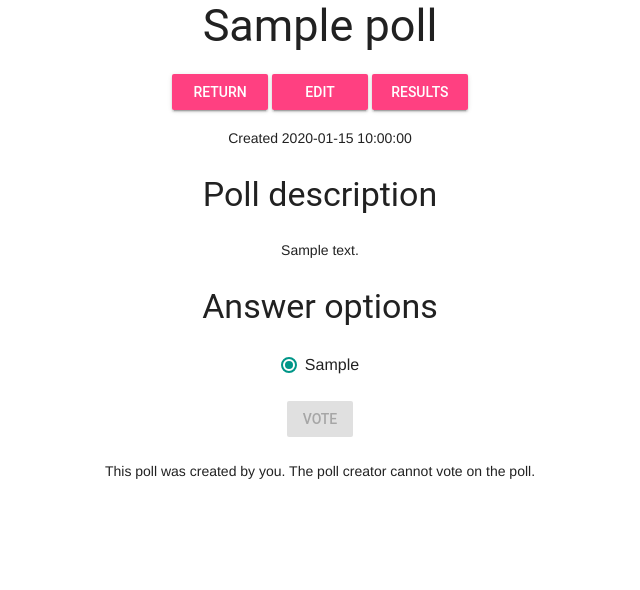
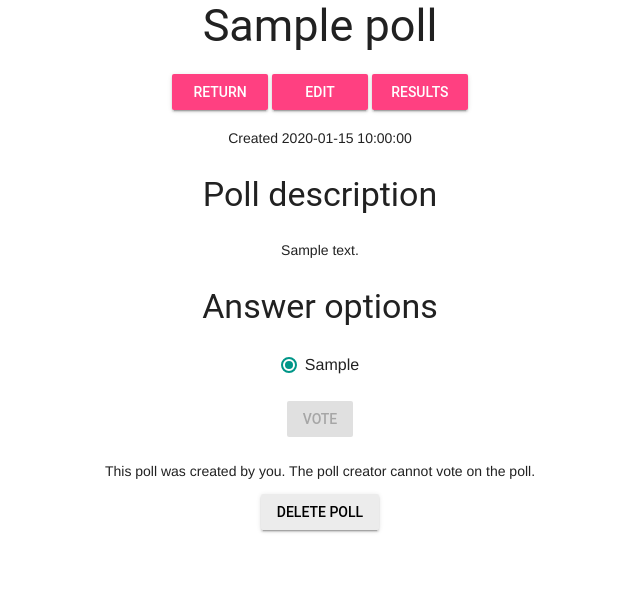
Before and after one commit to sallamarieini/PollingApp, a Flask app: page /polls/1 in a window 1280 px wide. Shown: the part 116-706 px from the top of the page, without its empty margins (320-960 px from the left). Run offline with Flask 2, Linux system fonts and the light colour scheme; a user stored in the database is signed in; tables that the repository leaves empty hold one stand-in row (values such as "Sample post").

Commit message:
Admin is able to delete polls

```diff
--- a/application/__init__.py
+++ b/application/__init__.py
@@ -2,6 +2,7 @@
 from flask import Flask, render_template
 # importing bcrypt
 from flask_bcrypt import Bcrypt
+
 app = Flask(__name__)
 bcrypt = Bcrypt(app)
 
@@ -21,9 +22,11 @@ db = SQLAlchemy(app)
 
 # login
 from os import urandom
+
 app.config["SECRET_KEY"] = urandom(32)
 
 from flask_login import LoginManager, current_user
+
 login_manager = LoginManager()
 login_manager.init_app(app)
 
@@ -39,7 +42,8 @@ def login_required(_func=None, *, role="ANY"):
         @wraps(func)
         def decorated_view(*args, **kwargs):
             if not (current_user and current_user.is_authenticated):
-                return login_manager.unauthorized()
+                # return login_manager.unauthorized()
+                return render_template("no_access.html")
 
             acceptable_roles = set(("ANY", *current_user.roles()))
 
@@ -48,8 +52,11 @@ def login_required(_func=None, *, role="ANY"):
                 return render_template("no_access.html")
 
             return func(*args, **kwargs)
+
         return decorated_view
+
     return wrapper if _func is None else wrapper(_func)
+
 
 # Importing views
 from application import views
@@ -68,10 +75,14 @@ app.static_folder = "static"
 # login functionality
 from application.auth.models import User
 
+
 @login_manager.user_loader
 def load_user(user_id):
     return User.query.get(user_id)
 
 
 # Creating database tables
-db.create_all()
+try:
+    db.create_all()
+except:
+    pass
--- a/application/auth/views.py
+++ b/application/auth/views.py
@@ -65,7 +65,7 @@ def auth_create_new_user():
     db.session().add(u)
     db.session().commit()
 
-    return redirect(url_for("index"))
+    return render_template("index.html", message="Account created successfully.")
 
 
 @app.route("/auth/list_users")
--- a/application/polls/views.py
+++ b/application/polls/views.py
@@ -114,7 +114,7 @@ def single_poll(poll_id):
             user_answered = UsersAnswered(poll.id, current_user.id)
             db.session().add(user_answered)
         # else:
-            # user_answered = UsersAnswered(poll.id, -1)
+        # user_answered = UsersAnswered(poll.id, -1)
 
         db.session().add(answer)
         db.session().commit()
@@ -142,15 +142,18 @@ def single_poll(poll_id):
 def delete_poll(poll_id):
     poll = Poll.query.get(poll_id)
 
-    if poll.creator_id != current_user.id:
-        # show error page
+    # if poll.creator_id != current_user.id:
+    #     # show error page
+    #     return render_template("no_access.html")
+
+    if int(current_user.id) == int(poll.creator_id) or current_user.admin:
+        Answer.query.filter_by(poll_id=poll_id).delete()
+        AnswerOption.query.filter_by(poll_id=poll_id).delete()
+        UsersAnswered.query.filter_by(poll_id=poll_id).delete()
+        Poll.query.filter_by(id=poll_id).delete()
+        db.session.commit()
+    else:
         return render_template("no_access.html")
-
-    Answer.query.filter_by(poll_id=poll_id).delete()
-    AnswerOption.query.filter_by(poll_id=poll_id).delete()
-    UsersAnswered.query.filter_by(poll_id=poll_id).delete()
-    Poll.query.filter_by(id=poll_id).delete()
-    db.session.commit()
 
     return redirect(url_for("polls_index"))
 
--- a/application/templates/index.html
+++ b/application/templates/index.html
@@ -4,4 +4,7 @@
   <p>
     App for creating polls
   </p>
+  <p>
+    {{ message }}
+  </p>
 {% endblock %}
--- a/application/templates/layout.html
+++ b/application/templates/layout.html
@@ -41,13 +41,12 @@
             <a class="mdl-navigation__link" href="{{ url_for('newpolls_form') }}">Add a new poll</a>
             {% if current_user.admin == True %}
             <a class="mdl-navigation__link" href="{{ url_for('auth_list') }}">User management</a>
-            <a class="mdl-navigation__link" href="">Poll management</a>
             {% endif %}
             {% if current_user.is_authenticated %}
             <a class="mdl-navigation__link" href="{{ url_for('auth_logout') }}" style="color: black">Logout</a>
             {% else %}
-            <a class="mdl-navigation__link" href="{{ url_for('auth_form') }}">Sign up</a>
-            <a class="mdl-navigation__link" href="{{ url_for('auth_login') }}">Login</a>
+            <a class="mdl-navigation__link" href="{{ url_for('auth_form') }}" style="color: black">Sign up</a>
+            <a class="mdl-navigation__link" href="{{ url_for('auth_login') }}" style="color: black">Login</a>
             {% endif %}
         </nav>
     </div>
--- a/application/templates/polls/single_poll.html
+++ b/application/templates/polls/single_poll.html
@@ -88,6 +88,14 @@
 </table>
 </form>
 </form>
+    {% if current_user.admin == True %}
+    <form method="POST" action="{{ url_for('delete_poll', poll_id=poll.id) }}">
+        <table>
+            <input style="margin-top: 10px" type="submit" value="Delete poll"
+                   class="mdl-button mdl-js-button mdl-button--raised mdl-js-ripple-effect"/>
+        </table>
+    </form>
+    {% endif %}
 <!-- <form method="POST" action="{{ url_for('delete_poll', poll_id=poll.id) }}">
   <input type="submit" value="Delete poll"/>
 </form> -->
```
